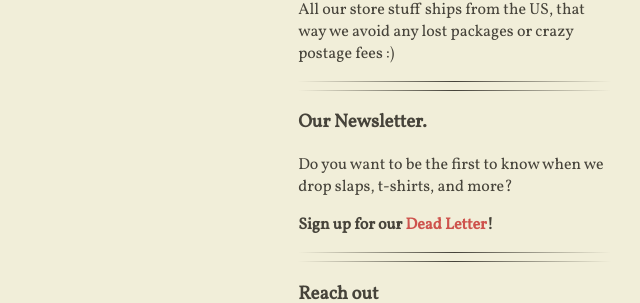
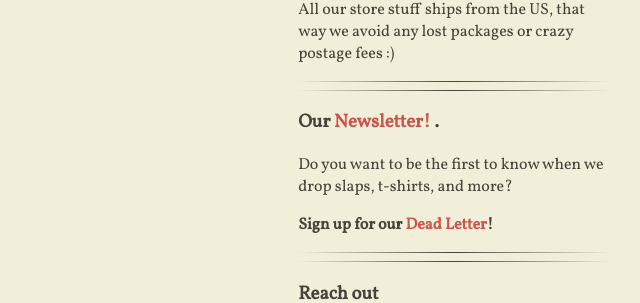
Before and after one commit to DeadSA/deadsa, a Jekyll site: the page built from index.html, in a window 1280 px wide. Shown: the part 492-795 px from the top of the page, without its empty margins (369-1009 px from the left). Built offline with Jekyll 4.4.1, drawn with Linux system fonts in a browser that asks for light colours; nearby versions of some CDN libraries.

```diff
--- a/_includes/content.html
+++ b/_includes/content.html
@@ -17,7 +17,7 @@
 <hr />
 <hr />
 
-<h3>Our Newsletter.</h3>
+<h3>Our <b> <a href="https://tinyletter.com/DeadLetter">Newsletter!</a> </b>.</h3>
 
 <p> Do you want to be the first to know when we drop slaps, t-shirts, and more? </p>
 <p> <b>  Sign up for our <a href="https://tinyletter.com/DeadLetter">Dead Letter</a>!</p> </b>
```
